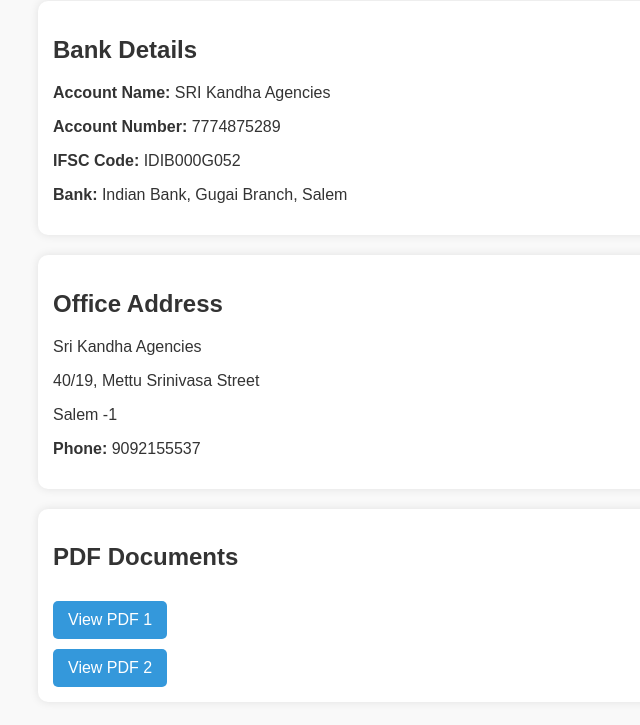
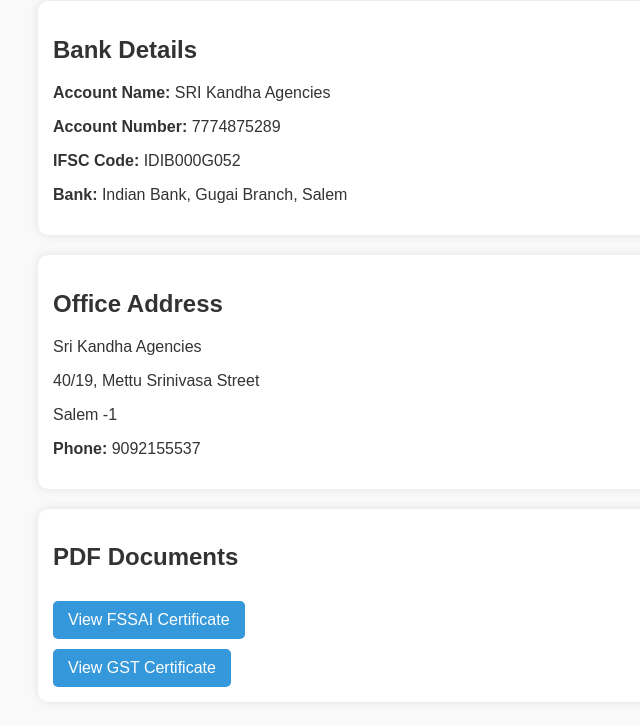
Before and after one commit to iamhariharanvj/sri-kanda-agency, a plain HTML site: page index.html in a window 1280 px wide. Shown: the part 117-842 px from the top of the page, without its empty margins (0-640 px from the left). Drawn offline with Linux system fonts and the light colour scheme.

Commit message:
Add files via upload

```diff
--- a/index.html
+++ b/index.html
@@ -56,8 +56,8 @@
 
   <div class="section">
     <h2>PDF Documents</h2>
-    <a class="pdf-link" href="file1.pdf" target="_blank">View PDF 1</a><br />
-    <a class="pdf-link" href="file2.pdf" target="_blank">View PDF 2</a>
+    <a class="pdf-link" href="file1.pdf" target="_blank">View FSSAI Certificate</a><br />
+    <a class="pdf-link" href="file2.pdf" target="_blank">View GST Certificate</a>
   </div>
 </body>
 </html>
```
Also changed, not shown: 2 other files.
